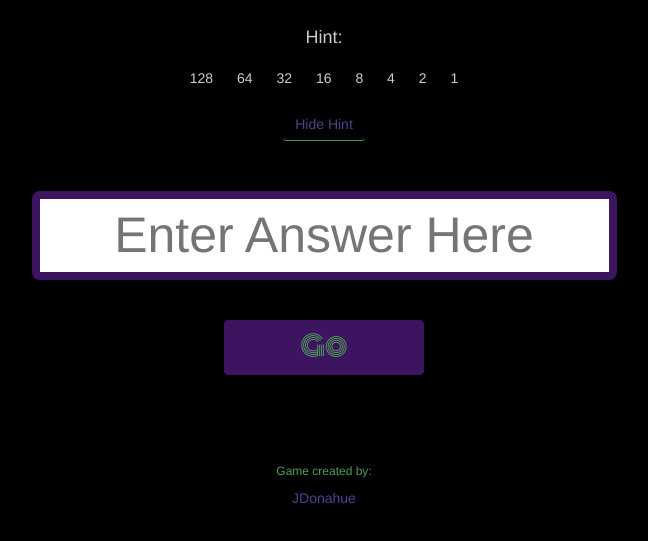
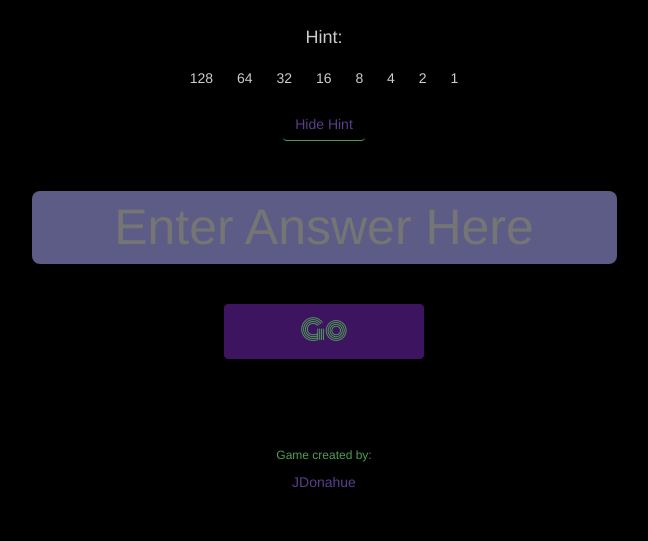
Before and after one commit to JeremyPDonahue/byte-down, a plain HTML site: page index.html in a window 1280 px wide. Shown: the part 185-726 px from the top of the page, without its empty margins (316-964 px from the left). Drawn offline with Linux system fonts and the light colour scheme.

Commit message:
changed input style

```diff
--- a/css/style.css
+++ b/css/style.css
@@ -118,7 +118,9 @@ ul.bit-values li {
 	margin-top: 50px;
 	margin-left: auto;
 	margin-right: auto;
-	border: 8px solid rgb(61,20,96);
+	border: none;
+	color: #fff;
+	background-color: rgba(154,154,226,0.6);
 }
 
 a.btn-answer {
```
